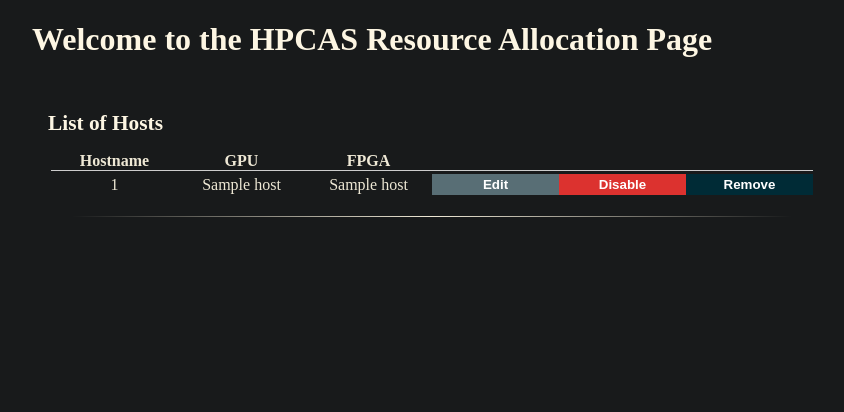
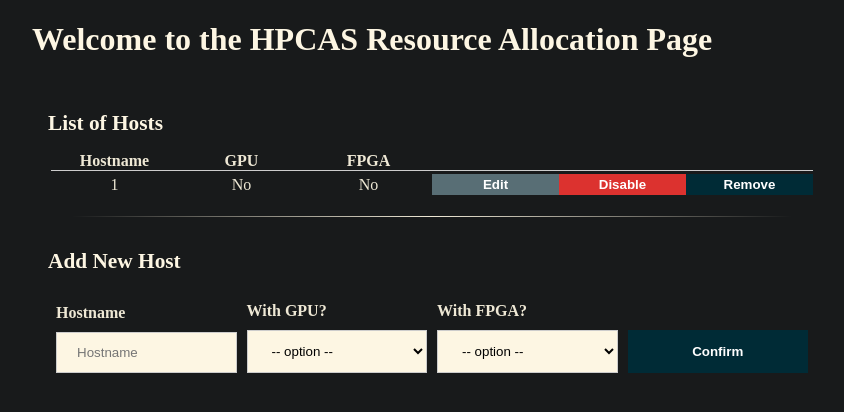
Before and after one commit to joaofilipedg/resourceAllocation, a Flask app: template flask_app/templates/layouts/edit_db.html in a window 1280 px wide. Shown: the part 153-565 px from the top of the page, without its empty margins (208-1052 px from the left). Run offline with Flask 2, Linux system fonts and the light colour scheme; the template is opened without the code that fills it: most values are stand-ins (such as "Sample title", 1, 10 or a date in 2020); parts of the project's set-up code (start-up, migrations or seed data) failed here and were passed over; some libraries are stand-ins or nearby versions.

Commit message:
Fixed edit hosts and added function to add new hosts

```diff
--- a/flask_app/app.py
+++ b/flask_app/app.py
@@ -15,7 +15,6 @@ app = Flask(__name__, static_folder="templates/static")
 def hello_world():
     return render_template('layouts/login.html')
     # return redirect(url_for('reservations'))
-
 
 # Reservations page, to add new reservations, see current reservations or cancel one active reservation
 @app.route('/reservations')
@@ -93,7 +92,7 @@ def cancel_reservation():
     mydb.manual_removeReservation(res_id)
     return "OK"
 
-# Reservations page, to add new reservations, see current reservations or cancel one active reservation
+# Edit page, to edit list of hosts, add new host,
 @app.route('/edit')
 def edit_db():
     full_list_hosts = dbmain.get_fullListHosts()
@@ -105,6 +104,7 @@ def edit_db():
 
     return render_template('layouts/edit_db.html', hosts=full_list_hosts)
 
+# Enable/Disable specific Host (POST only)
 @app.route('/toggle_host', methods=["POST"])
 def toggle_enable_host():
     hostname = request.get_json().get("hostname", "")
@@ -113,6 +113,7 @@ def toggle_enable_host():
     dbmain.toggle_enableHost(hostname)
     return "OK"
 
+# Remove specific Host (POST only)
 @app.route('/remove_host', methods=["POST"])
 def remove_host():
     hostname = request.get_json().get("hostname", "")
@@ -120,6 +121,37 @@ def remove_host():
 
     dbmain.del_host(hostname)
     return "OK"
+
+# Update specific Host (change GPU or FPGA availability) (POST only)
+@app.route('/update_host', methods=["POST"])
+def update_host():
+    args = request.get_json()
+    hostname = args.get("hostname", "")
+    gpu = args.get("gpu", "")
+    fpga = args.get("fpga", "")
+
+    dbmain.update_hostGPUFPGA(hostname, gpu, fpga)
+
+    return "OK"
+
+# Add new host page (POST only)
+@app.route('/new_host', methods=["POST"])
+def new_host():
+    list_hosts = dbmain.get_listHosts()
+
+    new_host = {}
+    new_host["hostname"] = request.form["hostname"]
+
+    # check if user exists
+    if new_host["hostname"] in list_hosts:
+        return "Host {} is already registered!".format(new_host["hostname"])
+
+    new_host["hasgpu"] = request.form["hasgpu"]
+    new_host["hasfpga"] = request.form["hasfpga"]
+
+    dbmain.insert_newHost(new_host)
+
+    return redirect(url_for('edit_db'))
 
 
 class Config(object):
--- a/flask_app/templates/layouts/edit_db.html
+++ b/flask_app/templates/layouts/edit_db.html
@@ -25,7 +25,6 @@
 
 
     <!-- HOSTS TABLE -->
-
     <div class="container">
         <p><span class="div-title">List of Hosts</span></p>
         <div class="my-div">
@@ -38,14 +37,22 @@
                     </div>
 
                     <!-- LOOP FOR EACH HOST IN THE DB -->
-                    {%for host in hosts%}
+                    {% for host in hosts %}
                     <hr class="special-hr"/>
                     <div class="row">
 
                         <!-- LOOP ACROSS EACH ENTRY OF THE HOST -->
-                        {%for i in range(0, 3)%}
-                            <div class="col">{{host[i]}}</div>
-                        {%endfor%}
+                        {% for i in range(0, 3) %}
+                            {% if i>0 %}
+                                {% if host[i] == 1 %}
+                                    <div class="col" name={{ host[0] ~ "_" ~ i }}> Yes </div>
+                                {% else %}
+                                    <div class="col" name={{ host[0] ~ "_" ~ i }}> No </div>
+                                {% endif %}
+                            {% else %}
+                                <div class="col">{{ host[i] }}</div>
+                            {% endif %}
+                        {% endfor %}
 
                         <!-- Edit Host -->
                         <div class="col">
@@ -64,7 +71,7 @@
                             <button type="submit" class="removeBtn" name="btnremove" value={{host[0]}}>Remove</button>
                         </div>
                     </div>
-                    {%endfor%}
+                    {% endfor %}
 
                     <!-- Script for the buttons of each host -->
                     <script>
@@ -72,36 +79,28 @@
                             editdb_first_h = false;
                             var hosts = {{ hosts|safe }};
 
-                            // // EDIT BUTTONS
-                            // var disable_buttons = document.getElementsByName("btndisable");
-                            // for (i = 0; i < disable_buttons.length; i++) {
-                            //     var but_aux = disable_buttons[i];
-                            //     var enabled = hosts[i][3];
-
-                            //     // If host is disabled change Color and Text
-                            //     if (enabled == 0) {
-                            //         but_aux.style.background = "#859900";
-                            //         but_aux.innerHTML = "Enable";
-                            //     }
-
-                            //     but_aux.onclick = function () {
-                            //         toggleEnableHost(this.value);
-                            //     };
-                            // }
+                            // EDIT BUTTONS
+                            var edit_buttons = document.getElementsByName("btnedit");
+                            for (i = 0; i < edit_buttons.length; i++) {
+                                var but_aux_e = edit_buttons[i];
+                                but_aux_e.onclick = function () {
+                                    editHost(this);
+                                };
+                            }
 
                             // DISABLE BUTTONS
                             var disable_buttons = document.getElementsByName("btndisable");
                             for (i = 0; i < disable_buttons.length; i++) {
-                                var but_aux = disable_buttons[i];
+                                var but_aux_d = disable_buttons[i];
                                 var enabled = hosts[i][3];
 
                                 // If host is disabled change Color and Text
                                 if (enabled == 0) {
-                                    but_aux.style.background= "#859900";
-                                    but_aux.innerHTML= "Enable";
+                                    but_aux_d.style.background= "#859900";
+                                    but_aux_d.innerHTML= "Enable";
                                 }
 
-                                but_aux.onclick = function () {
+                                but_aux_d.onclick = function () {
                                     toggleEnableHost(this.value);
                                 };
                             }
@@ -109,38 +108,60 @@
                             // REMOVE BUTTONS
                             var remove_buttons = document.getElementsByName("btnremove");
                             for (i = 0; i < remove_buttons.length; i++) {
-                                var but_aux = remove_buttons[i];
-
-                                but_aux.onclick = function () {
+                                var but_aux_r = remove_buttons[i];
+                                but_aux_r.onclick = function () {
                                     removeHost(this.value);
                                 };
                             }
                         }
                     </script>
-
-
-                    <!-- <script>
-                        // Need to get the reservation ID to tell the server which one shoulld be canceled
-                        if (first_b) {
-                            first_b = false;
-                            var cancel_buttons = document.getElementsByName("btnedit");
-                            for (i = 0; i < cancel_buttons.length; i++) {
-                                var but_aux = cancel_buttons[i];
-                                but_aux.onclick = function () {
-                                    cancelReservation(this.value);
-                                };
-                            }
-                        }
-                    </script> -->
                 </div>
             </form>
         </div>
     </div>
+
     <!-- <hr> -->
     <div class="divider div-transparent"></div>
 
 
+    <!-- ADD NEW HOST -->
+    <div class="container">
+        <p><span class="div-title">Add New Host</span></p>
+        <div class="my-div">
+            <form name="new_host_form" action="/new_host" method="post" onsubmit="return verifyNewHost()">
+                <div class="form-body host-form">
+                    <div class="row">
+                        <div class="col a">
+                            <label class="cell-label">Hostname</label>
+                            <input type="text" name="hostname" id="hostname" class="form-control" placeholder="Hostname">
+                        </div>
 
+                        <div class="col b">
+                            <label class="cell-label">With GPU?</label>
+                            <select name="hasgpu" id="hasgpu">
+                                <option disabled selected value style="display:none"> -- option -- </option>
+                                <option value="No">No</option>
+                                <option value="Yes">Yes</option>
+                            </select>
+                        </div>
+
+                        <div class="col c">
+                            <label class="cell-label">With FPGA?</label>
+                            <select name="hasfpga" id="hasfpga">
+                                <option disabled selected value style="display:none"> -- option -- </option>
+                                <option value="No">No</option>
+                                <option value="Yes">Yes</option>
+                            </select>
+                        </div>
+
+                        <div class="col d">
+                            <button type="submit" id="confirm_host" class="but_res">Confirm</button>
+                        </div>
+                    </div>
+                </div>
+            </form>
+        </div>
+    </div>
 
 
 </body>
--- a/flask_app/templates/layouts/reservations.html
+++ b/flask_app/templates/layouts/reservations.html
@@ -93,6 +93,7 @@
                             <p id="timezone"></p>
                             <p id="curr_time"></p>
                             <script>
+                                // Function that padds the month or day or minutes with a 0 (on the left)
                                 function addZero(i) {
                                     if (i < 10) {
                                         i = "0" + i;
--- a/flask_app/templates/static/css/editdb.css
+++ b/flask_app/templates/static/css/editdb.css
@@ -40,6 +40,13 @@
   margin: 0 0;
 }
 
+.form-body.host-form {
+  grid-template-columns: repeat(4, minmax(100px, 1fr));
+}
+
+.form-body.host-form .row {
+  grid-template-columns: repeat(4, minmax(100px, 1fr));
+}}
 /* .removeBtn {
   background-color: var(--base01);
 } */
--- a/flask_app/templates/static/js/edit_db.js
+++ b/flask_app/templates/static/js/edit_db.js
@@ -1,6 +1,4 @@
 function send_ajax_host(hostname, page) {
-    var sure = window.confirm("Are you sure you want to remove this host?");
-    if (sure) {
     var data = { "hostname": hostname };
     $.ajax({
         url: page,
@@ -17,9 +15,6 @@ function send_ajax_host(hostname, page) {
         }
     });
     return true;
-    } else {
-        return false;
-    }
 }
 
 
@@ -28,5 +23,132 @@ function toggleEnableHost(hostname) {
 }
 
 function removeHost(hostname) {
+    var sure = window.confirm("Are you sure you want to remove this host?");
+    if (sure) {
         return send_ajax_host(hostname, `/remove_host`);
+    } else {
+        return false;
     }
+}
+
+function addSelectList(field, name, def_value) {
+    var selectList = document.createElement("select");
+    console.log(selectList);
+    selectList.id = "mySelect"+name;
+    field.innerHTML = "";
+    field.appendChild(selectList);
+
+    options = ["Yes", "No"];
+    for (let index = 0; index < 2; index++) {
+        var option = document.createElement("option");
+        option.value = options[index];
+        option.text = options[index];
+        selectList.appendChild(option);
+    }
+    selectList.value = def_value;
+
+    selectList.style.padding = "0 0";
+    selectList.style.margin = "0 0";
+    selectList.style.width = "auto";
+}
+
+function editHost(btn) {
+    var hostname = btn.value;
+    if (!(editdb_edit)) {
+        editdb_edit = true;
+        editdb_edit_host = hostname;
+        console.log(hostname);
+        btn.style.background = "#268bd2";
+        btn.innerHTML = "Confirm";
+
+        var gpu = document.getElementsByName(hostname + "_" + "1")[0];
+        var fpga = document.getElementsByName(hostname + "_" + "2")[0];
+
+
+        editdb_old_gpu = gpu.innerText;
+        editdb_old_fpga = fpga.innerText;
+        // console.log(gpu);
+
+        console.log(editdb_old_gpu);
+        console.log(editdb_old_fpga);
+
+        addSelectList(gpu, "gpu", editdb_old_gpu);
+        addSelectList(fpga, "fpga", editdb_old_fpga);
+
+
+
+        return true;
+    } else {
+        if (hostname == editdb_edit_host) {
+            // confirm was pressed
+            var gpu_select = document.getElementById("mySelectgpu");
+            var fpga_select = document.getElementById("mySelectfpga");
+            var selected_gpu = gpu_select.options[gpu_select.selectedIndex].text;
+            var selected_fpga = fpga_select.options[fpga_select.selectedIndex].text;
+
+            console.log(selected_gpu);
+            console.log(selected_fpga);
+
+            // Check if there was any change made
+            if (selected_gpu != editdb_old_gpu || selected_fpga != editdb_old_fpga) {
+                // Changes were made, need to be updated in the DB
+                var data = { "hostname": hostname, "gpu": selected_gpu, "fpga": selected_fpga};
+                $.ajax({
+                    url: "/update_host",
+                    method: "POST",
+                    contentType: "application/json",
+                    datatype: "json",
+                    data: JSON.stringify(data),
+                    success: function () {
+                        window.location = "/edit";
+                    },
+                    error: function () {
+                        alert("error");
+                    }
+                });
+                return true;
+            } else {
+                // No changes were made
+                var gpu = document.getElementsByName(hostname + "_" + "1")[0];
+                var fpga = document.getElementsByName(hostname + "_" + "2")[0];
+                gpu.innerHTML = editdb_old_gpu;
+                fpga.innerHTML = editdb_old_fpga;
+
+                // Reset button style
+                btn.style.background = "#586e75";
+                btn.innerHTML = "Edit";
+
+                // Reset global variables
+                editdb_edit = false;
+                editdb_edit_host = "";
+                editdb_old_gpu = "";
+                editdb_old_fpga = "";
+                return true;
+            }
+        } else {
+            return false;
+        }
+    }
+}
+
+function verifyNewHost() {
+    var host = document.forms["new_host_form"]["hostname"].value;
+    if (host == "") {
+        alert("Hostname must be filled out.");
+        return false;
+    } else {
+        var hasgpu = document.forms["new_host_form"]["hasgpu"].value;
+        if (hasgpu === "") {
+            alert("Please confirm if host has GPU.");
+            return false;
+        } else {
+            var hasfpga = document.forms["new_host_form"]["hasfpga"].value;
+            if (hasfpga === "") {
+                alert("Please confirm if host has FPGA.");
+                return false;
+            } else {
+                return true;
+            }
+        }
+    }
+}
--- a/flask_app/templates/static/js/functions.js
+++ b/flask_app/templates/static/js/functions.js
@@ -1,8 +1,3 @@
-// function confirm_reservation() {
-//     console.log("TESTE");
-//     return;
-// }
-
 function changeHostSelected(host) {
     var sel = document.getElementById('host');
     var opts = sel.options;
--- a/flask_app/templates/static/js/variables.js
+++ b/flask_app/templates/static/js/variables.js
@@ -1,4 +1,12 @@
 help_email = "sysadmin@googlegroups.com";
+
+// Reservations page
 first_h = true;
 first_b = true;
+
+// Edit page
 editdb_first_h = true;
+editdb_edit = false;
+editdb_edit_host = "";
+editdb_old_gpu = "";
+editdb_old_fpga = "";
```
Also changed, not shown: flask_app/src/sql_sqlalchemy.py (+20 -4 lines). Lines whose indentation alone changed are shown as unchanged.
